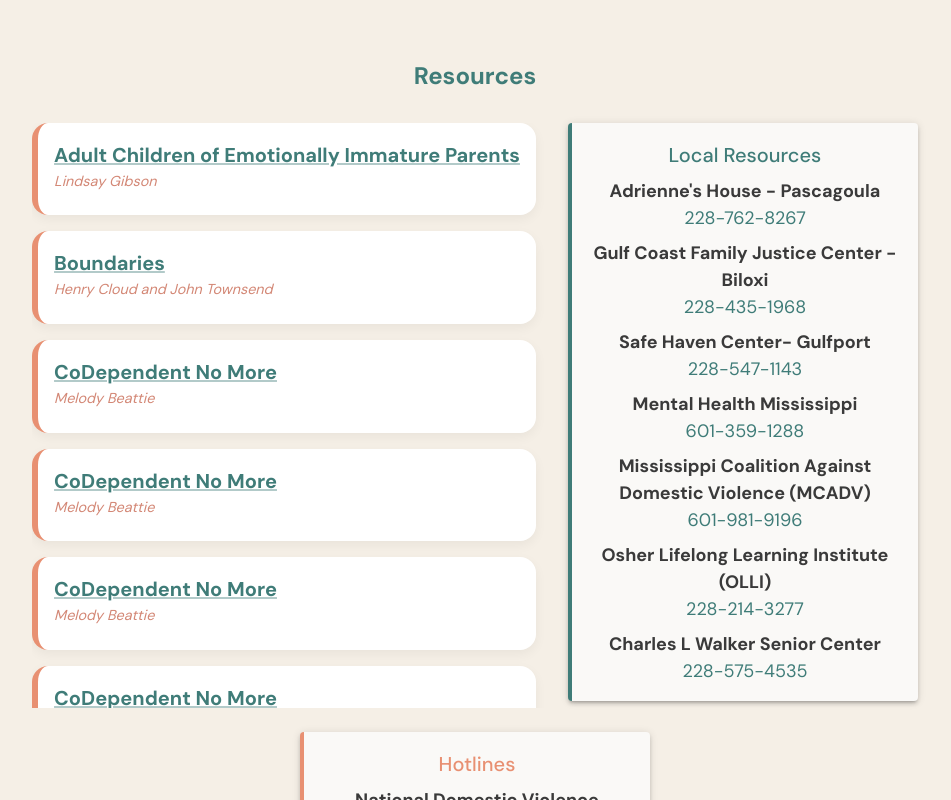
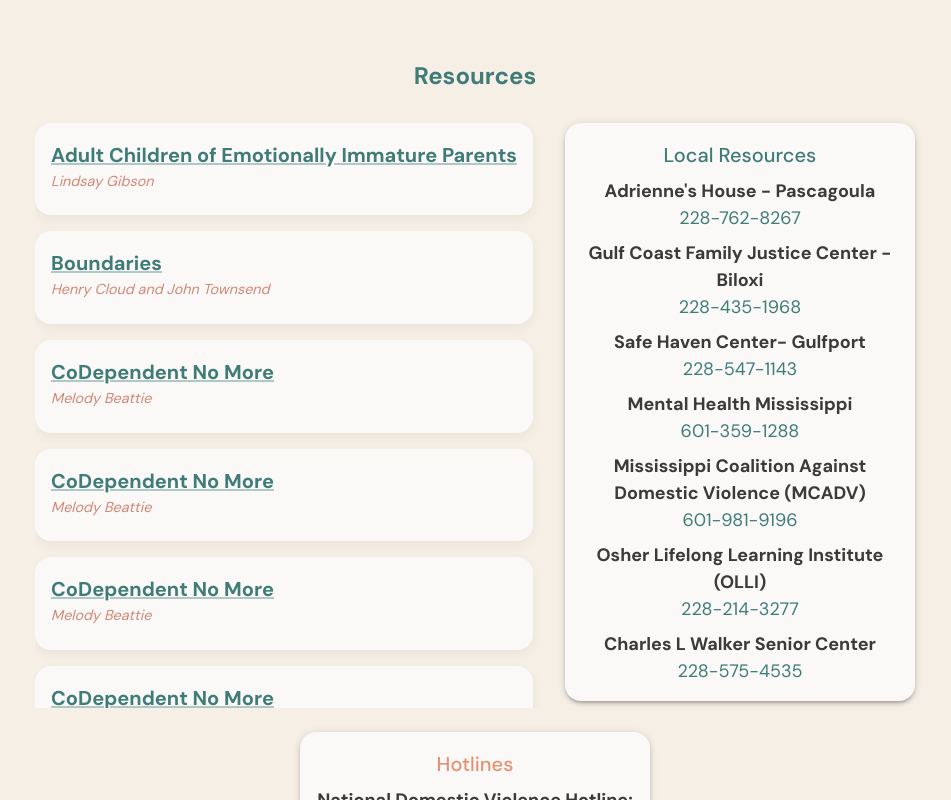
Before and after one commit to DarianNelson/Insights_Christian_Counseling, a React (Create React App) app in the folder client/: page / in a window 1280 px wide. Shown: the part 2500-3300 px from the top of the page, without its empty margins (165-1116 px from the left). Built offline with nearby package versions, Linux system fonts and the light colour scheme.

Commit message:
Resource Style Tweaks
Updated Resource cards to better match the rest of the page

```diff
--- a/client/src/components/resources/BookList.jsx
+++ b/client/src/components/resources/BookList.jsx
@@ -7,7 +7,7 @@ const BookList = ({ books }) => {
     <Box sx={{ height: 585, overflowY: 'auto', pr: 1 }}>
       <Stack spacing={2}>
         {books.map((book, index) => (
-          <Card key={index} sx={{ bgcolor: '#ffffff', borderLeft: '6px solid #E89072' }}>
+          <Card key={index} sx={{ bgcolor: '#FAF9F7' }}>
             <CardContent>
               <Typography variant="h6" fontWeight="bold">
                 <Link href={book.link} target="_blank" rel="noopener">
--- a/client/src/components/resources/ResourceCard.jsx
+++ b/client/src/components/resources/ResourceCard.jsx
@@ -7,7 +7,7 @@ const ResourceCard = ({ title, items, color }) => (
     sx={{
       p: 2,
       bgcolor: '#FAF9F7',
-      borderLeft: `4px solid ${color}`,
+      borderRadius: 4,
       display: 'flex',
       maxWidth: { xs: '100%', sm: '100%', md: 350 },
       width: '100%',
```
